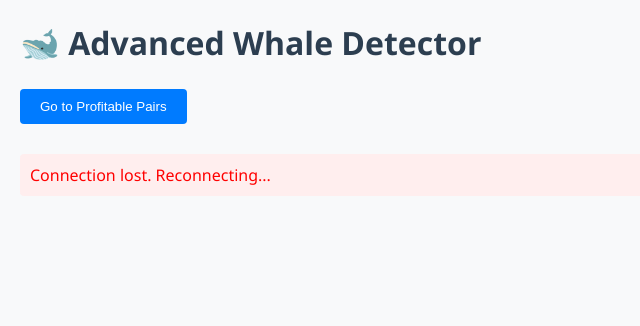
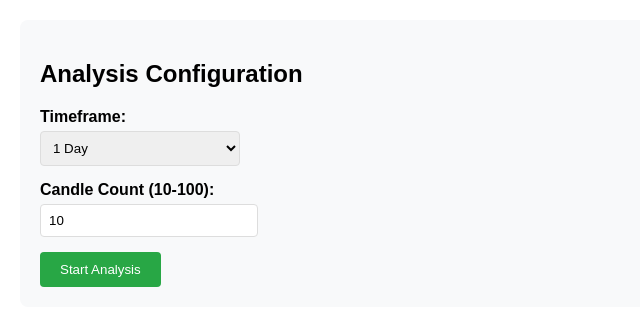
Before and after one commit to HAMMOUDAmustaphaahmed/trader, a Flask app: page / in a window 1280 px wide. Shown: the top 326 px of the page, without its empty margins (0-640 px from the left). Run offline with Flask 2, Linux system fonts and the light colour scheme; data that the repository does not hold is empty.

Commit message:
Update index.html
1.2

```diff
--- a/templates/index.html
+++ b/templates/index.html
@@ -1,187 +1,159 @@
 <!DOCTYPE html>
 <html>
 <head>
-    <title>🐋 Advanced Whale Detector</title>
+    <title>Crypto Analyst Pro</title>
     <style>
-        body {
-            font-family: 'Segoe UI', sans-serif;
-            margin: 20px;
-            background: #f8f9fa;
+        body { font-family: Arial, sans-serif; margin: 20px; max-width: 1200px; }
+        .config-box { background: #f8f9fa; padding: 20px; border-radius: 8px; margin-bottom: 20px; }
+        .form-group { margin-bottom: 15px; }
+        label { display: block; margin-bottom: 5px; font-weight: bold; }
+        select, input { padding: 8px; width: 200px; border: 1px solid #ddd; border-radius: 4px; }
+        button { background: #28a745; color: white; border: none; padding: 10px 20px; border-radius: 4px; cursor: pointer; }
+        button:hover { background: #218838; }
+        #loading { display: none; color: #666; margin: 20px 0; }
+        table { width: 100%; border-collapse: collapse; margin-top: 20px; display: none; }
+        th, td { padding: 12px; text-align: left; border-bottom: 1px solid #ddd; }
+        th { background-color: #f8f9fa; }
+        tr:hover { background-color: #f5f5f5; }
+        .price-up { color: #28a745; }
+        .price-down { color: #dc3545; }
+        .whale-meter {
+            background: #e9ecef;
+            height: 24px;
+            border-radius: 12px;
+            position: relative;
+            overflow: hidden;
         }
-        .card {
-            background: white;
-            border-radius: 8px;
-            padding: 20px;
-            margin: 15px;
-            box-shadow: 0 2px 8px rgba(0,0,0,0.1);
-            transition: all 0.3s ease;
-            border-left: 4px solid transparent;
+        .whale-bar {
+            background: linear-gradient(90deg, #28a745 0%, #ffc107 50%, #dc3545 100%);
+            height: 100%;
+            transition: width 0.3s ease;
         }
-        .whale {
-            border-color: #ffd700;
-            background: #fff9e6;
-        }
-        .details {
-            margin-top: 15px;
+        .whale-text {
+            position: absolute;
+            left: 50%;
+            top: 50%;
+            transform: translate(-50%, -50%);
+            color: white;
+            font-weight: bold;
+            text-shadow: 0 1px 2px rgba(0,0,0,0.3);
             font-size: 0.9em;
-            color: #666;
-        }
-        .candle-info {
-            margin-top: 10px;
-            padding: 10px;
-            background: #f8f9fa;
-            border-radius: 4px;
-        }
-        .nav-button {
-            padding: 10px 20px;
-            background-color: #007bff;
-            color: white;
-            border: none;
-            border-radius: 4px;
-            cursor: pointer;
-            margin-bottom: 20px;
-            transition: background-color 0.3s;
-        }
-        .nav-button:hover {
-            background-color: #0056b3;
-        }
-        .error-message {
-            color: red;
-            padding: 10px;
-            margin: 10px 0;
-            background: #fee;
-            border-radius: 4px;
-            display: none;
-        }
-        .loading {
-            text-align: center;
-            padding: 20px;
-            color: #666;
-        }
-        .details table {
-            border-collapse: collapse;
-            width: 100%;
-            margin-top: 10px;
-            background: #f8f9fa;
-            border-radius: 4px;
-        }
-
-        .details th, .details td {
-            padding: 8px;
-            text-align: center;
-            border: 1px solid #dee2e6;
-            font-size: 0.9em;
-        }
-
-        .details th {
-            background: #e9ecef;
-            font-weight: 600;
-        }
-
-        .whale-score-high {
-            color: #dc3545;
-        }
-
-        .whale-score-medium {
-            color: #ffc107;
-        }
-
-        .whale-score-low {
-            color: #28a745;
         }
     </style>
 </head>
 <body>
-    <h1 style="color: #2c3e50; margin-bottom: 25px;">🐋 Advanced Whale Detector</h1>
-    <button class="nav-button" onclick="window.location.href='/profitable_pairs'">Go to Profitable Pairs</button>
-    <div id="error-container" class="error-message"></div>
-    <div id="loading" class="loading">Loading data...</div>
-    <div id="dashboard"></div>
+    <div class="config-box">
+        <h2>Analysis Configuration</h2>
+        <form id="configForm" onsubmit="startAnalysis(event)">
+            <div class="form-group">
+                <label for="timeframe">Timeframe:</label>
+                <select id="timeframe" required>
+                    <option value="1h">1 Hour</option>
+                    <option value="6h">6 Hours</option>
+                    <option value="12h">12 Hours</option>
+                    <option value="1d" selected>1 Day</option>
+                    <option value="1w">1 Week</option>
+                </select>
+            </div>
+            <div class="form-group">
+                <label for="candle_count">Candle Count (10-100):</label>
+                <input type="number" id="candle_count" min="10" max="100" value="10" required>
+            </div>
+            <button type="submit">Start Analysis</button>
+        </form>
+    </div>
+
+    <div id="loading">
+        Processed <span id="processed">0</span> of <span id="total">0</span> pairs
+    </div>
+
+    <table id="resultsTable">
+        <thead>
+            <tr>
+                <th>Symbol</th>
+                <th>Ref. Open</th>
+                <th>Ref. Close</th>
+                <th>Current Price</th>
+                <th>Change</th>
+                <th>Whale Activity</th>
+            </tr>
+        </thead>
+        <tbody id="resultsBody"></tbody>
+    </table>
 
     <script>
-        const dashboard = document.getElementById('dashboard');
-        const errorContainer = document.getElementById('error-container');
-        const loadingElement = document.getElementById('loading');
+        let eventSource;
 
-        function formatDate(timestamp) {
-            return new Date(parseInt(timestamp)).toLocaleString();
+        function getWhaleStatus(score) {
+            const percentage = (score / 5) * 100;
+            let status = 'Calm';
+            if (score >= 3) status = 'Active';
+            if (score >= 4) status = 'High';
+            if (score === 5) status = 'Very High';
+
+            return {
+                percentage,
+                status,
+                class: score >= 3 ? 'active' : 'calm'
+            };
         }
 
-        function startEventSource() {
-            const eventSource = new EventSource('/stream');
+        function startAnalysis(e) {
+            e.preventDefault();
+            const tf = document.getElementById('timeframe').value;
+            const cc = document.getElementById('candle_count').value;
 
-            eventSource.onmessage = e => {
-                loadingElement.style.display = 'none';
-                try {
-                    const data = JSON.parse(e.data);
-                    const card = document.createElement('div');
+            document.getElementById('configForm').style.display = 'none';
+            document.getElementById('loading').style.display = 'block';
+            document.getElementById('resultsTable').style.display = 'table';
+            document.getElementById('resultsBody').innerHTML = '';
 
-                    card.className = `card ${data.whale_activity.has_whale_activity ? 'whale' : ''}`;
+            eventSource = new EventSource(`/stream?timeframe=${encodeURIComponent(tf)}&candle_count=${cc}`);
 
-                    let candlesHtml = '<div class="candle-info"><h3>Last 3 Candles:</h3>';
-                    data.candles.forEach((candle, index) => {
-                        candlesHtml += `
-                            <div>Candle ${index + 1} (${formatDate(candle.timestamp)}):
-                                Open: $${candle.open.toFixed(4)},
-                                Close: $${candle.close.toFixed(4)}
-                            </div>`;
-                    });
-                    candlesHtml += '</div>';
+            eventSource.onmessage = (e) => {
+                const data = JSON.parse(e.data);
 
-                    <!-- Replace the existing card innerHTML in the script section -->
-                        card.innerHTML = `
-                            <div style="font-size: 1.2em; font-weight: bold;">${data.symbol} - $${data.price.toFixed(4)}</div>
-                            <div class="details">
-                                <table style="width: 100%; margin-top: 10px;">
-                                    <tr>
-                                        <th>Whale Score</th>
-                                        <th>Large TXs</th>
-                                        <th>Small TXs</th>
-                                        <th>Large Orders</th>
-                                        <th>Funding Rate</th>
-                                        <th>Depth Change</th>
-                                    </tr>
-                                    <tr>
-                                        <td>${data.whale_activity.whale_score}%</td>
-                                        <td>${data.whale_activity.large_trades_count}</td>
-                                        <td>${data.whale_activity.small_trades_count}</td>
-                                        <td>${data.whale_activity.large_orders_count}</td>
-                                        <td>${data.whale_activity.funding_rate}%</td>
-                                        <td>${data.whale_activity.depth_change}%</td>
-                                    </tr>
-                                </table>
+                if (data.total) {
+                    document.getElementById('total').textContent = data.total;
+                }
+                else if (data.processed) {
+                    document.getElementById('processed').textContent = data.processed;
+                }
+                else if (data.symbol) {
+                    const change = ((data.current_price - data.close) / data.close * 100).toFixed(2);
+                    const whale = getWhaleStatus(data.whale_score);
+
+                    const row = document.createElement('tr');
+                    row.innerHTML = `
+                        <td>${data.symbol}</td>
+                        <td>${data.open.toFixed(4)}</td>
+                        <td>${data.close.toFixed(4)}</td>
+                        <td>${data.current_price.toFixed(4)}</td>
+                        <td class="${change >= 0 ? 'price-up' : 'price-down'}">
+                            ${change}%
+                        </td>
+                        <td style="min-width: 150px;">
+                            <div class="whale-meter">
+                                <div class="whale-bar" style="width: ${whale.percentage}%"></div>
+                                <span class="whale-text">${whale.status} (${data.whale_score}/5)</span>
                             </div>
-                            <div class="candle-info">
-                                <h3>Last 3 Candles:</h3>
-                                ${data.candles.map((candle, index) => `
-                                    <div>Candle ${index + 1} (${formatDate(candle.timestamp)}):
-                                        Open: $${candle.open.toFixed(4)},
-                                        Close: $${candle.close.toFixed(4)}
-                                    </div>
-                                `).join('')}
-                            </div>
-                        `;
-
-                    dashboard.insertBefore(card, dashboard.firstChild);
-                    if(dashboard.children.length > 20) dashboard.lastChild.remove();
-
-                    errorContainer.style.display = 'none';
-                } catch (error) {
-                    console.error('Error processing message:', error);
-                    errorContainer.textContent = 'Error processing data. Retrying...';
-                    errorContainer.style.display = 'block';
+                        </td>
+                    `;
+                    document.getElementById('resultsBody').prepend(row);
                 }
             };
 
+            eventSource.addEventListener('done', () => {
+                document.getElementById('loading').innerHTML =
+                    `Completed analysis of ${document.getElementById('total').textContent} pairs`;
+                eventSource.close();
+            });
+
             eventSource.onerror = () => {
-                errorContainer.textContent = 'Connection lost. Reconnecting...';
-                errorContainer.style.display = 'block';
                 eventSource.close();
-                setTimeout(startEventSource, 5000);
+                document.getElementById('loading').textContent = 'Connection error - refresh to retry';
             };
         }
-
-        startEventSource();
     </script>
 </body>
 </html>
```
